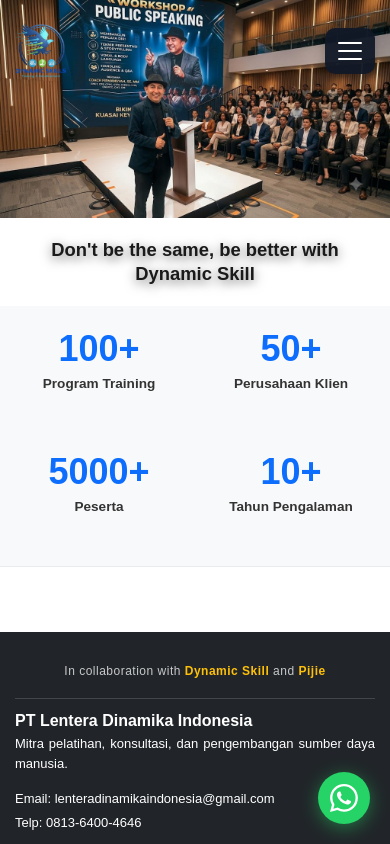
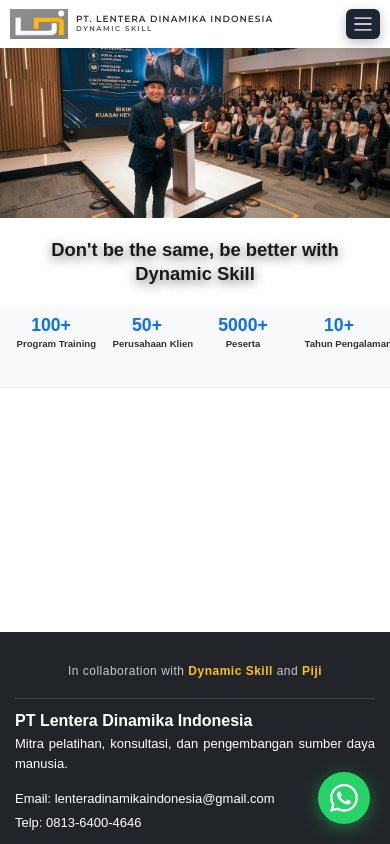
Before and after one commit to Jiefrizal/dynamic-skill, a Flask app: page / in a window 390 px wide. Run offline with Flask 3, Linux system fonts and the light colour scheme.

Commit message:
update website dynamic skill

```diff
--- a/app.py
+++ b/app.py
@@ -135,12 +135,18 @@
     """Check if file extension is allowed"""
     return '.' in filename and filename.rsplit('.', 1)[1].lower() in ALLOWED_EXTENSIONS
 
+def get_hero_images():
+    """Get all hero images from folder, sorted"""
+    if os.path.isdir(HERO_FOLDER):
+        images = sorted([f for f in os.listdir(HERO_FOLDER) if allowed_file(f)])
+        return images
+    return []
+
 def get_hero_image():
     """Get current hero image from folder"""
-    if os.path.isdir(HERO_FOLDER):
-        images = [f for f in os.listdir(HERO_FOLDER) if allowed_file(f)]
-        if images:
-            return sorted(images)[-1]  # Return latest image
+    images = get_hero_images()
+    if images:
+        return images[-1]  # Return latest image
     return None
 
 def delete_old_hero_images():
--- a/static/css/style.css
+++ b/static/css/style.css
@@ -271,8 +271,8 @@
 ================================================== */
 
 .navbar{
-    background:transparent;
-    padding:18px 0;
+    background: #fff;
+    padding:6px 0;
     transition:.4s;
     z-index:9999;
 }
@@ -335,12 +335,12 @@
 =========================== */
 
 .navbar-logo{
-    height:75px;
+    height:60px;
     transition:.3s ease;
 }
 
 .navbar.scrolled .navbar-logo{
-    height:60px;
+    height:48px;
 }
 
 
@@ -358,11 +358,20 @@
     }
 
     .navbar-logo{
-        height:55px;
+        height:30px;
     }
 
     .navbar.scrolled .navbar-logo{
-        height:48px;
+        height:27px;
+    }
+
+    .navbar {
+        padding: 4px 0;
+    }
+
+    .navbar .container {
+        padding-left: 10px;
+        padding-right: 10px;
     }
 
     .stats-section{
@@ -376,6 +385,16 @@
 
     .stat-label{
         font-size:.85rem;
+    }
+}
+
+@media (max-width: 480px) {
+    .stat-number {
+        font-size: 1.35rem;
+    }
+    .stat-label {
+        font-size: .7rem;
+        white-space: nowrap;
     }
 }
 
@@ -415,7 +434,7 @@
     margin-bottom:30px;
 }
 .content-page{
-    padding-top:140px;
+    padding-top:120px;
     padding-bottom:60px;
 }
 
@@ -439,10 +458,6 @@
     line-height:1.9;
     font-size:18px;
     color:#444;
-}
-.content-page{
-    padding-top:140px;
-    padding-bottom:60px;
 }
 
 .page-heading{
@@ -474,7 +489,7 @@
     line-height:1.8;
 }
 .consultation-page {
-    padding-top: 140px;
+    padding-top: 120px;
     padding-bottom: 80px;
 }
 
@@ -581,8 +596,8 @@
     .navbar-toggler {
         background: rgba(17, 25, 40, 0.95);
         border: none;
-        border-radius: 10px;
-        padding: 8px 10px;
+        border-radius: 6px;
+        padding: 4px 6px;
         box-shadow: 0 4px 12px rgba(0,0,0,.25);
         transition: all .3s ease;
     }
@@ -597,6 +612,8 @@
 
     .navbar-toggler-icon {
         filter: brightness(0) invert(1);
+        width: 22px;
+        height: 22px;
     }
 }
 /* ==========================================
@@ -712,3 +729,47 @@
     }
 
 }
+/* NAMA PERUSAHAAN DI DALAM NAVBAR */
+.company-name-inline {
+    font-family: 'Montserrat', sans-serif;
+    font-size: 11px;
+    font-weight: 600;
+    letter-spacing: 1.5px;
+    color: #333;
+    text-transform: uppercase;
+    white-space: nowrap;
+    display: flex;
+    flex-direction: column;
+    line-height: 1.2;
+}
+
+.company-name-inline .company-line1 {
+    font-size: inherit;
+    font-weight: 700;
+}
+
+.company-name-inline .company-line2 {
+    font-size: 9px;
+    font-weight: 800;
+    letter-spacing: 2px;
+    opacity: 0.85;
+}
+
+.navbar.scrolled .company-name-inline {
+    color: #fff;
+}
+
+@media (max-width: 576px) {
+    .company-name-inline {
+        font-size: 9px;
+        letter-spacing: 1px;
+    }
+    .company-name-inline .company-line2 {
+        font-size: 7px;
+        letter-spacing: 1.5px;
+    }
+}
+
+.hero {
+    padding-top: 0;
+}
--- a/static/js/script.js
+++ b/static/js/script.js
@@ -1,12 +1,4 @@
-window.addEventListener("scroll", function () {
-    const navbar = document.querySelector(".navbar");
-
-    if (window.scrollY > 50) {
-        navbar.classList.add("scrolled");
-    } else {
-        navbar.classList.remove("scrolled");
-    }
-});
+// Navbar scroll effect
 window.addEventListener("scroll", function () {
     const navbar = document.querySelector(".navbar");
 
--- a/templates/layout/base.html
+++ b/templates/layout/base.html
@@ -2,6 +2,7 @@
 <html lang="id">
 
 <head>
+    <link href="https://fonts.googleapis.com/css2?family=Montserrat:wght@400;500;600&display=swap" rel="stylesheet">
 
     <meta charset="UTF-8">
 
--- a/templates/layout/footer.html
+++ b/templates/layout/footer.html
@@ -3,7 +3,7 @@
     <div class="container">
 
         <div class="footer-collaboration text-center">
-            In collaboration with <strong>Dynamic Skill</strong> and <strong>Pijie</strong>
+            In collaboration with <strong>Dynamic Skill</strong> and <strong>Piji</strong>
         </div>
 
         <div class="row align-items-center">
--- a/templates/layout/navbar.html
+++ b/templates/layout/navbar.html
@@ -1,10 +1,14 @@
 <nav class="navbar navbar-expand-lg navbar-light fixed-top">
     <div class="container">
 
-        <a class="navbar-brand" href="{{ url_for('home') }}">
-    <img src="{{ url_for('static', filename='images/logo/logo.png') }}"
-         alt="Dynamic Skill Logo"
-         class="navbar-logo">
+        <a class="navbar-brand d-flex align-items-center gap-2" href="{{ url_for('home') }}">
+            <img src="{{ url_for('static', filename='images/logo/logo.png') }}"
+                 alt="Dynamic Skill Logo"
+                 class="navbar-logo">
+            <div class="company-name-inline">
+                <span class="company-line1">PT. Lentera Dinamika Indonesia</span>
+                <span class="company-line2">Dynamic Skill</span>
+            </div>
         </a>
 
         <button class="navbar-toggler"
--- a/templates/pages/home.html
+++ b/templates/pages/home.html
@@ -88,6 +88,20 @@
         margin-top: 0px;
     }
 }
+
+/* Mobile: 4 item dalam satu baris horizontal dengan font kecil */
+@media (max-width: 576px) {
+    .stats-section .stat-card {
+        padding: 0.25rem 0.1rem;
+    }
+    .stats-section .stat-number {
+        font-size: 1.1rem;
+        margin-bottom: 0.05rem;
+    }
+    .stats-section .stat-label {
+        font-size: 0.6rem;
+    }
+}
 </style>
 
 <section class="hero">
@@ -109,25 +123,25 @@
 <section class="stats-section py-5 bg-light">
     <div class="container">
         <div class="row text-center g-4">
-            <div class="col-6 col-md-3">
+            <div class="col-3 col-md-3">
                 <div class="stat-card">
                     <h2 class="stat-number">100+</h2>
                     <p class="stat-label">Program Training</p>
                 </div>
             </div>
-            <div class="col-6 col-md-3">
+            <div class="col-3 col-md-3">
                 <div class="stat-card">
                     <h2 class="stat-number">50+</h2>
                     <p class="stat-label">Perusahaan Klien</p>
                 </div>
             </div>
-            <div class="col-6 col-md-3">
+            <div class="col-3 col-md-3">
                 <div class="stat-card">
                     <h2 class="stat-number">5000+</h2>
                     <p class="stat-label">Peserta</p>
                 </div>
             </div>
-            <div class="col-6 col-md-3">
+            <div class="col-3 col-md-3">
                 <div class="stat-card">
                     <h2 class="stat-number">10+</h2>
                     <p class="stat-label">Tahun Pengalaman</p>
```
Also changed, not shown: static/images/logo/logo.png.
